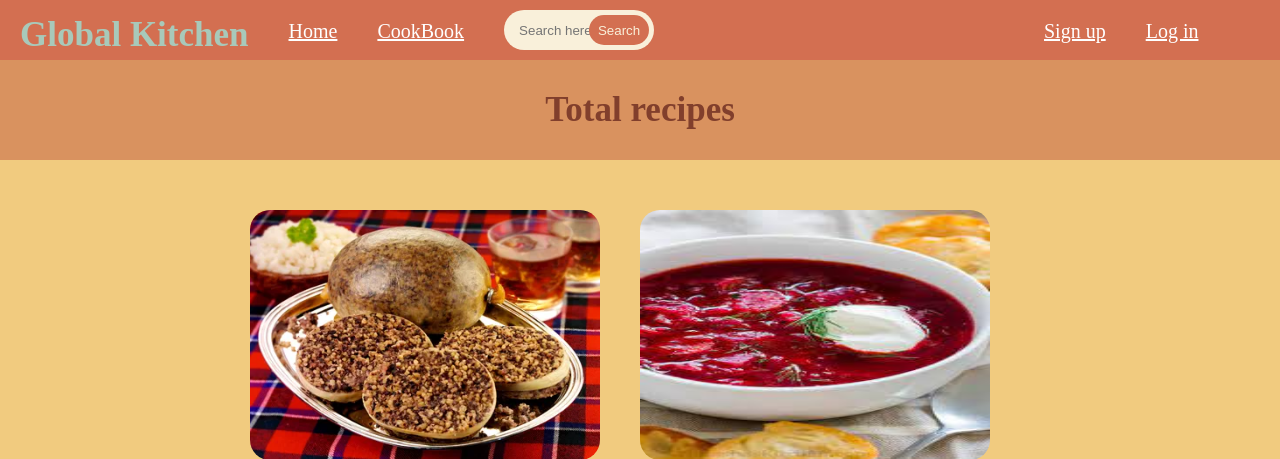
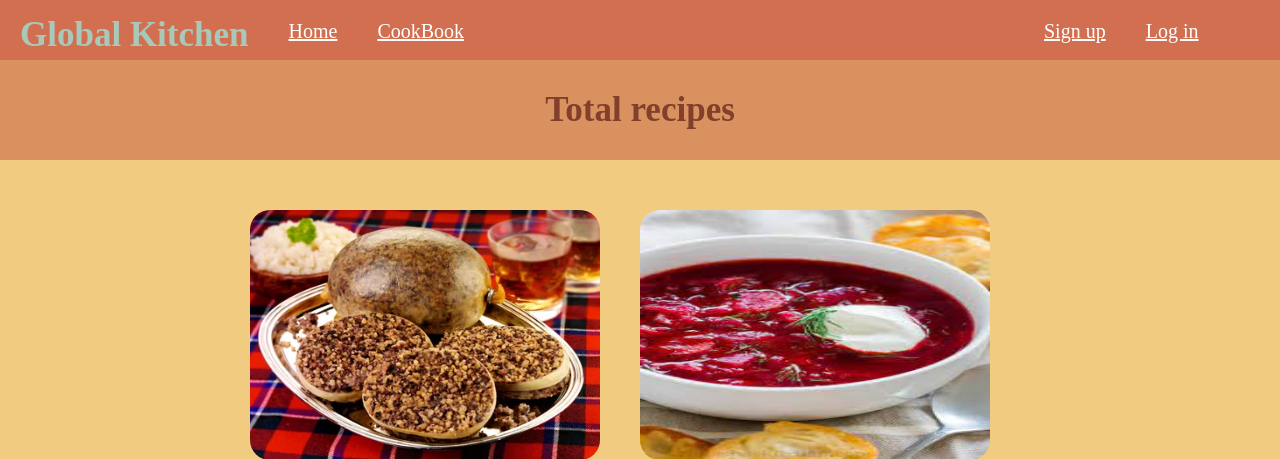
Before and after one commit to regerogarc/global-kitchen, a Django app: page /rango/CookBook/ in a window 1280 px wide. Shown: the top 459 px of the page. Run offline with Django 3.2, Linux system fonts and the light colour scheme; data comes from the database, SQL or seed files in the repository.

Commit message:
removed searchbar

```diff
--- a/globalkitchen/templates/rango/base.html
+++ b/globalkitchen/templates/rango/base.html
@@ -28,12 +28,7 @@
             <li><a href="{% url 'rango:homepage' %}">Home</a></li>
             <li><a href="{% url 'rango:cookbook' %}">CookBook</a></li>
 
-            <li>
-                <form class="searchbar">
-                    <input type="text" name="text" placeholder="Search here!">
-                    <button>Search</button>
-                </form>
-            </li>
+
 
         </ul>
         <ul class="two-list">
@@ -49,12 +44,7 @@
             <li><h1>Global Kitchen</h1></li>
             <li><a href="{% url 'rango:homepage' %}">Home</a></li>
             <li><a href="{% url 'rango:cookbook' %}">CookBook</a></li>
-            <li>
-                <form class="searchbar">
-                    <input type="text" name="text" placeholder="Search here!">
-                    <button>Search</button>
-                </form>
-            </li>
+
             <li><a href="{% url 'rango:userpage' user.username %}">Myaccount</a></li>
         </ul>
         <ul class="two-list">
```
